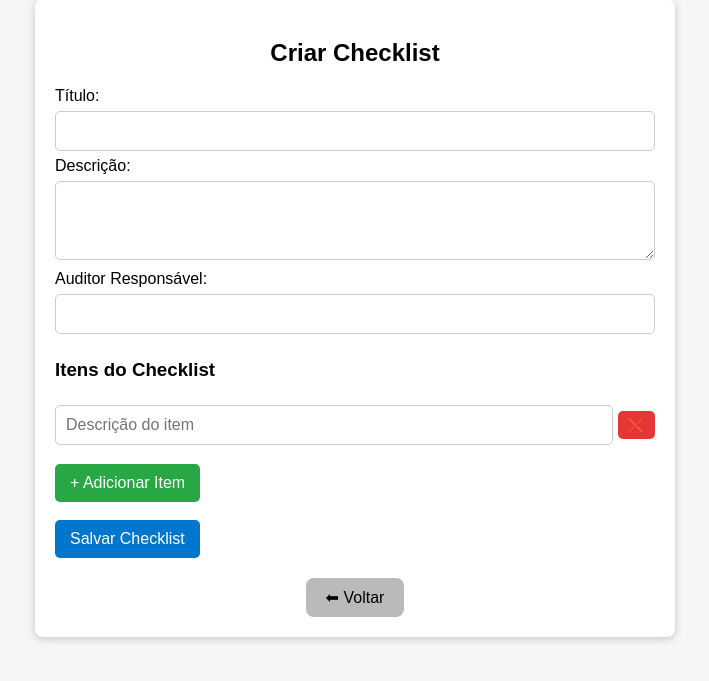
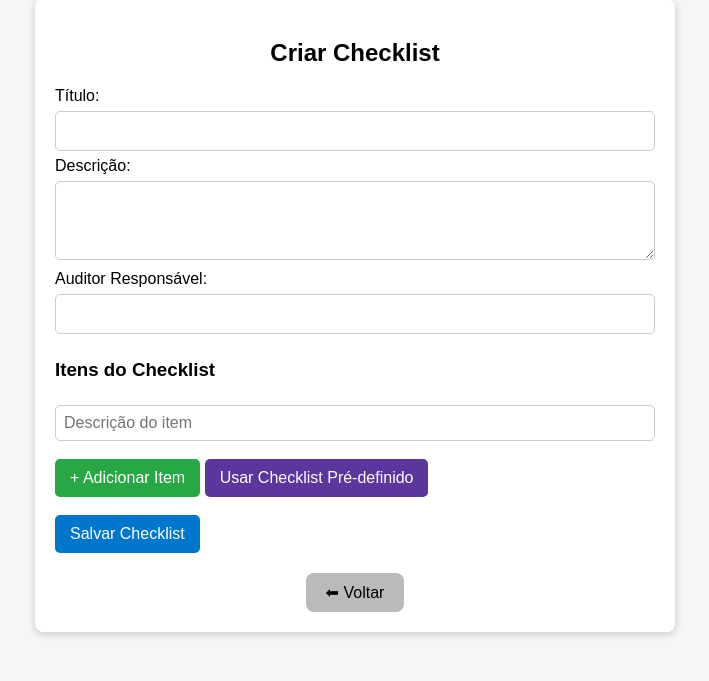
Before and after one commit to Praesjean/Projeto-Ferramenta-de-Auditoria, a PHP site: page /assets/pages/criar_checklist.php in a window 1280 px wide. Shown: the part 29-710 px from the top of the page, without its empty margins (285-994 px from the left). Run offline with PHP 8.4, Linux system fonts and the light colour scheme; the visitor is signed in with stand-in values (Sample User, id 1); some libraries are stand-ins or nearby versions.

Commit message:
Arrumando erros
Arrumando alguns erros

```diff
--- a/SistemaAuditoria/assets/pages/criar_checklist.php
+++ b/SistemaAuditoria/assets/pages/criar_checklist.php
@@ -7,20 +7,16 @@
     exit;
 }
 
+$mensagem = "";
+
 if ($_SERVER["REQUEST_METHOD"] == "POST") {
-
     $titulo = trim($_POST['titulo']);
     $descricao = trim($_POST['descricao']);
     $auditor = trim($_POST['auditor']);
     $itens = $_POST['itens'];
     $usuario_id = $_SESSION['usuario_id'];
 
-        if (empty($titulo) || empty($auditor) || empty($itens) || count(array_filter($itens, fn($i) => trim($i) !== "")) === 0) {
-            $_SESSION['error_message'] = "Preencha todos os campos obrigatórios e adicione pelo menos um item.";
-            header("Location: criar_checklist.php");
-            exit;
-        }
-
+    if (!empty($titulo) && !empty($auditor) && !empty($itens)) {
         $sql = "INSERT INTO checklists (titulo, descricao, auditor, usuario_id) VALUES (?, ?, ?, ?)";
         $stmt = $conn->prepare($sql);
         $stmt->bind_param("sssi", $titulo, $descricao, $auditor, $usuario_id);
@@ -32,21 +28,19 @@
             $stmtItem = $conn->prepare($sqlItem);
 
             foreach ($itens as $item) {
-                $item = trim($item);
-                if ($item !== "") {
+                if (!empty(trim($item))) {
                     $stmtItem->bind_param("is", $checklist_id, $item);
                     $stmtItem->execute();
                 }
             }
 
-            $_SESSION['success_message'] = "Checklist criado com sucesso!";
+            $mensagem = "Checklist criado!";
         } else {
-            $_SESSION['error_message'] = "Erro ao criar checklist: " . $stmt->error;
-            header("Location: criar_checklist.php");
-            exit;
+            $mensagem = "Erro: " . $stmt->error;
         }
-
-        $stmt->close();
+    } else {
+        $mensagem = "Preencha os campos obrigatórios.";
+    }
 }
 ?>
 
@@ -55,7 +49,6 @@
 <head>
     <meta charset="UTF-8">
     <title>Criar Checklist</title>
-        <link rel="stylesheet" href="../../assets/style/checklist.css">
     <style>
         body {
             font-family: Arial, sans-serif;
@@ -70,7 +63,9 @@
             max-width: 600px;
             margin: auto;
         }
-            h2 { text-align: center; }
+        h2 {
+            text-align: center;
+        }
         input[type=text], textarea {
             width: 100%;
             padding: 10px;
@@ -80,31 +75,12 @@
             box-sizing: border-box;
             font-size: 16px;
         }
-            #itens .checklist-item {
-                display: flex;
-                align-items: center;
+
+        #itens input {
+            width: 100%;
+            box-sizing: border-box;
             margin-bottom: 5px;
-            }
-            #itens .checklist-item input {
-                flex: 1;
-                padding: 10px;
             font-size: 16px;
-                border: 1px solid #ccc;
-                border-radius: 5px;
-                box-sizing: border-box;
-            }
-            #itens .checklist-item .remove-btn {
-                margin-left: 5px;
-                padding: 6px 10px;
-                background: #e63636;
-                color: white;
-                border: none;
-                border-radius: 5px;
-                cursor: pointer;
-                font-size: 14px;
-            }
-            #itens .checklist-item .remove-btn:hover {
-                background: #a42b2b;
         }
         button {
             padding: 10px 15px;
@@ -115,7 +91,15 @@
             cursor: pointer;
             font-size: 16px;
         }
-            button:hover { background: #005fa3; }
+        button:hover {
+            background: #005fa3;
+        }
+        .mensagem {
+            margin-top: 10px;
+            color: green;
+            text-align: center;
+            font-size: 16px;
+        }
         .voltar {
             display: block;
             width: fit-content;
@@ -129,6 +113,7 @@
             transition: background 0.3s, transform 0.2s;
             font-size: 16px;
         }
+
         .voltar:hover {
             background: #979797ff;
             transform: scale(1.05);
@@ -138,7 +123,23 @@
             background: #28a745;
             font-size: 16px;
         }
-            .add-btn:hover { background: #1e7e34; }
+        .add-btn:hover {
+            background: #1e7e34;
+        }
+        .add-template-btn {
+            margin-top: 8px;
+            background: #6f42c1;
+            font-size: 16px;
+        }
+        .add-template-btn {
+            background: #5a369dff;
+        }
+        .error-msg {
+            color: #e63636;
+            font-size: 14px;
+            margin-top: 2px;
+            display: block;
+        }
     </style>
 </head>
 <body>
@@ -155,34 +156,42 @@
             <input type="text" name="auditor">
 
             <h3>Itens do Checklist</h3>
-                <div id="itens">
-                    <div class="checklist-item">
-                        <input type="text" name="itens[]" placeholder="Descrição do item">
-                        <button type="button" class="remove-btn">❌</button>
-                    </div>
-                </div>
+            <div id="itens"></div>
             <button type="button" class="add-btn" onclick="adicionarItem()">+ Adicionar Item</button>
+            <button type="button" class="add-template-btn" onclick="usarTemplate()">Usar Checklist Pré-definido</button>
+
             <br><br>
             <button type="submit">Salvar Checklist</button>
         </form>
+
         <a class="voltar" href="dashboard.php">⬅ Voltar</a>
     </div>
+</body>
 
 <script src="https://cdn.jsdelivr.net/npm/sweetalert2@11"></script>
+<script src="../../script/create-checklist.js"></script>
 <script src="../../script/checklist-validation.js"></script>
 
-        <?php if(isset($_SESSION['success_message'])): ?>
 <script>
-            showSuccess("<?= $_SESSION['success_message'] ?>", "criar_checklist.php");
-            <?php unset($_SESSION['success_message']); ?>
+<?php if ($mensagem): ?>
+Swal.fire({
+    icon: '<?php echo strpos($mensagem, "Erro") !== false ? "error" : "success"; ?>',
+    title: '<?php echo $mensagem; ?>',
+    showConfirmButton: true,
+    confirmButtonText: 'OK',
+    confirmButtonColor: '<?php echo strpos($mensagem, "Erro") !== false ? "#dc3545" : "#28a745"; ?>',
+    customClass: {
+        confirmButton: 'swal2-confirm-custom'
+    }
+});
+<?php endif; ?>
 </script>
-        <?php endif; ?>
+<style>
+.swal2-confirm-custom {
+    border: none !important;
+    box-shadow: none !important;
+    font-weight: normal !important;
+}
+</style>
 
-        <?php if(isset($_SESSION['error_message'])): ?>
-        <script>
-            showError("<?= $_SESSION['error_message'] ?>");
-            <?php unset($_SESSION['error_message']); ?>
-        </script>
-        <?php endif; ?>
-    </body>
 </html>
--- a/SistemaAuditoria/script/checklist-validation.js
+++ b/SistemaAuditoria/script/checklist-validation.js
@@ -7,85 +7,58 @@ document.addEventListener("DOMContentLoaded", () => {
     });
 
     form.addEventListener("submit", (e) => {
+        let valid = true;
+
         const titulo = form.querySelector("input[name='titulo']");
         const auditor = form.querySelector("input[name='auditor']");
         const itens = [...form.querySelectorAll("input[name='itens[]']")];
 
         if (titulo.value.trim() === "") {
             e.preventDefault();
-            setError(titulo);
-            errorAlert("O campo Título é obrigatório.", titulo);
-            return;
-        } else { removeError(titulo); }
+            setError(titulo, "O campo Título é obrigatório.");
+            valid = false;
+        } else {
+            removeError(titulo);
+        }
 
         if (auditor.value.trim() === "") {
             e.preventDefault();
-            setError(auditor);
-            errorAlert("O campo Auditor é obrigatório.", auditor);
-            return;
-        } else { removeError(auditor); }
+            setError(auditor, "O campo Auditor é obrigatório.");
+            valid = false;
+        } else {
+            removeError(auditor);
+        }
 
         const emptyItem = itens.find(i => i.value.trim() === "");
         if (emptyItem) {
             e.preventDefault();
-            setError(emptyItem);
-            errorAlert("Preencha todos os itens do checklist.", emptyItem);
-            return;
-        } else { itens.forEach(i => removeError(i)); }
+            setError(emptyItem, "Preencha todos os itens do checklist.");
+            valid = false;
+        } else {
+            itens.forEach(i => reoveError(i));
+        }
+
+        return valid;
     });
 });
 
-function setError(input) {
+function setError(input, message) {
     input.style.border = '2px solid #e63636';
     input.focus();
+
+    let errorSpan = input.nextElementSibling;
+    if (!errorSpan || !errorSpan.classList.contains("error-msg")) {
+        errorSpan = document.createElement("span");
+        errorSpan.classList.add("error-msg");
+        input.insertAdjacentElement("afterend", errorSpan);
+    }
+    errorSpan.textContent = message;
 }
 
 function removeError(input) {
     input.style.border = '';
+    const errorSpan = input.nextElementSibling;
+    if (errorSpan && errorSpan.classList.contains("error-msg")) {
+        errorSpan.textContent = "";
+    }
 }
-
-function errorAlert(message, input) {
-    Swal.fire({
-        title: 'Erro!',
-        text: message,
-        icon: 'error',
-        confirmButtonText: 'Entendido',
-        confirmButtonColor: '#081369ff',
-        timer: 5000,
-        timerProgressBar: true
-    }).then(() => { input.focus(); });
-}
-
-function showSuccess(message, redirectUrl = null) {
-    Swal.fire({
-        title: 'Sucesso!',
-        text: message,
-        icon: 'success',
-        confirmButtonColor: '#081369ff',
-        confirmButtonText: 'Ok'
-    }).then(() => {
-        if (redirectUrl) window.location.href = redirectUrl;
-    });
-}
-
-function showError(message) {
-    Swal.fire({
-        title: 'Erro!',
-        text: message,
-        icon: 'error',
-        confirmButtonColor: '#081369ff',
-        confirmButtonText: 'Entendido'
-    });
-}
-
-function adicionarItem() {
-    const div = document.createElement("div");
-    div.classList.add("checklist-item");
-    div.innerHTML = `
-        <input type="text" name="itens[]" placeholder="Descrição do item">
-        <button type="button" class="remove-btn">❌</button>
-    `;
-    document.getElementById("itens").appendChild(div);
-
-    div.querySelector(".remove-btn").addEventListener("click", () => div.remove());
-}
--- a/SistemaAuditoria/script/create-checklist.js
+++ b/SistemaAuditoria/script/create-checklist.js
@@ -46,7 +46,6 @@ function adicionarItem(valor = "") {
     input.name = "itens[]";
     input.value = valor;
     input.placeholder = "Descrição do item";
-    input.required = true;
     input.style.flex = "1";
     input.style.padding = "8px";
     input.style.fontSize = "16px";
```
Lines whose indentation alone changed are shown as unchanged.
